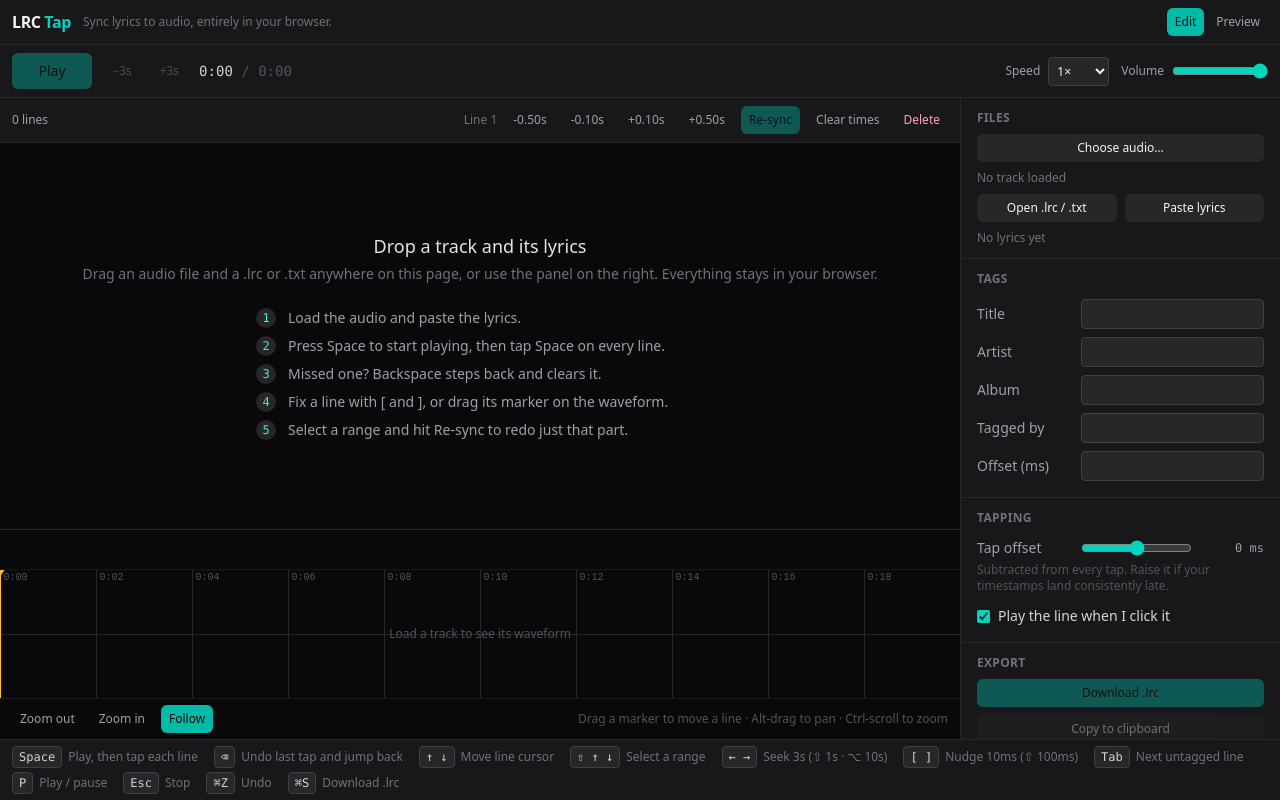
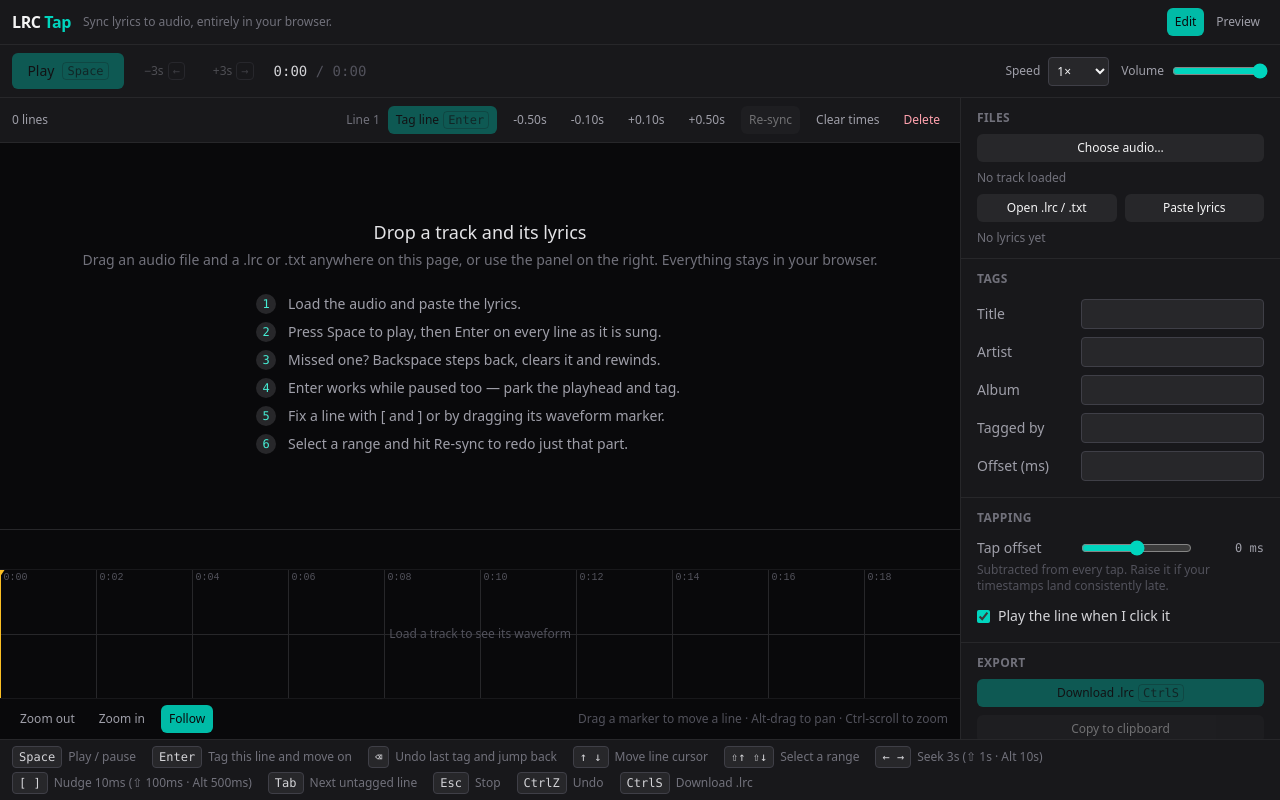
Before and after one commit to heyask/lrc-tap, a React (Vite) app: page / in a window 1280 px wide. Built offline with nearby package versions, Linux system fonts and the light colour scheme.

Commit message:
Split Space/Enter, surface shortcuts on buttons, pause only on waveform drags

```diff
--- a/src/app/empty-state.tsx
+++ b/src/app/empty-state.tsx
@@ -11,10 +11,11 @@ export function EmptyState() {
 
       <ol className="w-full max-w-md space-y-2 text-left text-sm text-zinc-400">
         <Step number={1} text="Load the audio and paste the lyrics." />
-        <Step number={2} text="Press Space to start playing, then tap Space on every line." />
-        <Step number={3} text="Missed one? Backspace steps back and clears it." />
-        <Step number={4} text="Fix a line with [ and ], or drag its marker on the waveform." />
-        <Step number={5} text="Select a range and hit Re-sync to redo just that part." />
+        <Step number={2} text="Press Space to play, then Enter on every line as it is sung." />
+        <Step number={3} text="Missed one? Backspace steps back, clears it and rewinds." />
+        <Step number={4} text="Enter works while paused too — park the playhead and tag." />
+        <Step number={5} text="Fix a line with [ and ] or by dragging its waveform marker." />
+        <Step number={6} text="Select a range and hit Re-sync to redo just that part." />
       </ol>
     </div>
   )
--- a/src/app/shortcut-bar.tsx
+++ b/src/app/shortcut-bar.tsx
@@ -1,15 +1,20 @@
+import { ALT_LABEL, SHORTCUT } from '../shared/keyboard/shortcut-map.ts'
+
 const SHORTCUTS = [
-  { keys: 'Space', action: 'Play, then tap each line' },
-  { keys: '⌫', action: 'Undo last tap and jump back' },
-  { keys: '↑ ↓', action: 'Move line cursor' },
-  { keys: '⇧ ↑ ↓', action: 'Select a range' },
-  { keys: '← →', action: 'Seek 3s (⇧ 1s · ⌥ 10s)' },
-  { keys: '[ ]', action: 'Nudge 10ms (⇧ 100ms)' },
-  { keys: 'Tab', action: 'Next untagged line' },
-  { keys: 'P', action: 'Play / pause' },
-  { keys: 'Esc', action: 'Stop' },
-  { keys: '⌘Z', action: 'Undo' },
-  { keys: '⌘S', action: 'Download .lrc' },
+  { keys: SHORTCUT.playPause, action: 'Play / pause' },
+  { keys: SHORTCUT.tagLine, action: 'Tag this line and move on' },
+  { keys: SHORTCUT.stepBack, action: 'Undo last tag and jump back' },
+  { keys: SHORTCUT.moveCursor, action: 'Move line cursor' },
+  { keys: SHORTCUT.extendSelection, action: 'Select a range' },
+  { keys: SHORTCUT.seek, action: `Seek 3s (⇧ 1s · ${ALT_LABEL} 10s)` },
+  {
+    keys: `${SHORTCUT.nudgeBack} ${SHORTCUT.nudgeForward}`,
+    action: `Nudge 10ms (⇧ 100ms · ${ALT_LABEL} 500ms)`,
+  },
+  { keys: SHORTCUT.nextUntagged, action: 'Next untagged line' },
+  { keys: SHORTCUT.stop, action: 'Stop' },
+  { keys: SHORTCUT.undo, action: 'Undo' },
+  { keys: SHORTCUT.download, action: 'Download .lrc' },
 ]
 
 export function ShortcutBar() {
--- a/src/features/audio/transport-bar.tsx
+++ b/src/features/audio/transport-bar.tsx
@@ -1,10 +1,10 @@
+import { SEEK_STEP_MS, SHORTCUT } from '../../shared/keyboard/shortcut-map.ts'
 import { formatClock } from '../../shared/time/format-timestamp.ts'
 import { Button } from '../../shared/ui/button.tsx'
 import { audioEngine, useAudioStore } from './audio-engine.ts'
 import { useCurrentTimeMs } from './use-current-time.ts'
 
 const RATES = [0.5, 0.75, 1, 1.25, 1.5]
-const SEEK_STEP_MS = 3000
 
 export function TransportBar() {
   const isReady = useAudioStore((state) => state.isReady)
@@ -20,8 +20,9 @@ export function TransportBar() {
         variant="primary"
         onClick={() => audioEngine.toggle()}
         disabled={!isReady}
+        shortcut={SHORTCUT.playPause}
         aria-label={isPlaying ? 'Pause' : 'Play'}
-        className="w-20"
+        className="w-28"
       >
         {isPlaying ? 'Pause' : 'Play'}
       </Button>
@@ -30,7 +31,8 @@ export function TransportBar() {
         size="sm"
         variant="ghost"
         disabled={!isReady}
-        onClick={() => audioEngine.nudge({ deltaMs: -SEEK_STEP_MS })}
+        shortcut={SHORTCUT.seekBack}
+        onClick={() => audioEngine.nudge({ deltaMs: -SEEK_STEP_MS.normal })}
       >
         −3s
       </Button>
@@ -38,7 +40,8 @@ export function TransportBar() {
         size="sm"
         variant="ghost"
         disabled={!isReady}
-        onClick={() => audioEngine.nudge({ deltaMs: SEEK_STEP_MS })}
+        shortcut={SHORTCUT.seekForward}
+        onClick={() => audioEngine.nudge({ deltaMs: SEEK_STEP_MS.normal })}
       >
         +3s
       </Button>
--- a/src/features/editor/editor-toolbar.tsx
+++ b/src/features/editor/editor-toolbar.tsx
@@ -1,13 +1,12 @@
+import { NUDGE_STEP_MS, SHORTCUT } from '../../shared/keyboard/shortcut-map.ts'
 import { formatDelta } from '../../shared/time/format-timestamp.ts'
 import { Button } from '../../shared/ui/button.tsx'
-import { audioEngine } from '../audio/audio-engine.ts'
+import { audioEngine, useAudioStore } from '../audio/audio-engine.ts'
 import { selectionRange, useEditorStore } from './editor-store.ts'
 import { countUntagged, findOrderingIssues } from './line-operations.ts'
 import { rangeLength } from './line-range.ts'
 import { findResyncStartMs } from './resync.ts'
-
-const FINE_NUDGE_MS = 100
-const COARSE_NUDGE_MS = 500
+import { tagCursorLine } from './tag-line.ts'
 
 export function EditorToolbar() {
   const lines = useEditorStore((state) => state.lines)
@@ -21,6 +20,7 @@ export function EditorToolbar() {
   const sortTimes = useEditorStore((state) => state.sortTimes)
   const beginResync = useEditorStore((state) => state.beginResync)
   const endResync = useEditorStore((state) => state.endResync)
+  const isReady = useAudioStore((state) => state.isReady)
 
   const range = selectionRange({ cursorIndex, selectionAnchor })
   const selectedCount = rangeLength({ range })
@@ -46,10 +46,16 @@ export function EditorToolbar() {
           Re-syncing lines {resync.range.start + 1}–{resync.range.end + 1}
         </span>
         <span className="text-teal-400/80">
-          Tap Space on each line. Lines outside the range are untouched.
+          Press {SHORTCUT.tagLine} on each line. Lines outside the range are untouched.
         </span>
-        <Button size="sm" variant="subtle" className="ml-auto" onClick={stopResync}>
-          Stop (Esc)
+        <Button
+          size="sm"
+          variant="subtle"
+          className="ml-auto"
+          shortcut={SHORTCUT.stop}
+          onClick={stopResync}
+        >
+          Stop
         </Button>
       </div>
     )
@@ -74,56 +80,106 @@ export function EditorToolbar() {
           >
             {issues.length} out of order
           </button>
-          <Button size="sm" variant="ghost" onClick={sortTimes}>
+          <Button
+            size="sm"
+            variant="ghost"
+            title="Re-deal the timestamps in ascending order"
+            onClick={sortTimes}
+          >
             Sort by time
           </Button>
         </>
       )}
 
-      <span className="ml-auto flex items-center gap-2">
+      <span className="ml-auto flex flex-wrap items-center gap-2">
         <span className="text-zinc-500">
           {selectedCount === 1
             ? `Line ${range.start + 1}`
             : `Lines ${range.start + 1}–${range.end + 1}`}
         </span>
+
         <Button
           size="sm"
-          variant="ghost"
-          onClick={() => nudgeSelection({ deltaMs: -COARSE_NUDGE_MS })}
+          variant="primary"
+          disabled={lines.length === 0 || !isReady}
+          shortcut={SHORTCUT.tagLine}
+          title={`Stamp the playhead onto this line and move on (${SHORTCUT.tagLine}). Works while paused.`}
+          onClick={tagCursorLine}
         >
-          {formatDelta({ deltaMs: -COARSE_NUDGE_MS })}
+          Tag line
+        </Button>
+
+        <NudgeButton
+          deltaMs={-NUDGE_STEP_MS.coarse}
+          shortcut={SHORTCUT.nudgeBackCoarse}
+          onNudge={nudgeSelection}
+        />
+        <NudgeButton
+          deltaMs={-NUDGE_STEP_MS.medium}
+          shortcut={SHORTCUT.nudgeBackMedium}
+          onNudge={nudgeSelection}
+        />
+        <NudgeButton
+          deltaMs={NUDGE_STEP_MS.medium}
+          shortcut={SHORTCUT.nudgeForwardMedium}
+          onNudge={nudgeSelection}
+        />
+        <NudgeButton
+          deltaMs={NUDGE_STEP_MS.coarse}
+          shortcut={SHORTCUT.nudgeForwardCoarse}
+          onNudge={nudgeSelection}
+        />
+
+        <Button
+          size="sm"
+          variant="subtle"
+          disabled={lines.length === 0}
+          title="Play this range from the top and re-tap it — lines outside stay as they are"
+          onClick={startResync}
+        >
+          Re-sync
         </Button>
         <Button
           size="sm"
           variant="ghost"
-          onClick={() => nudgeSelection({ deltaMs: -FINE_NUDGE_MS })}
+          title="Drop the timestamps on these lines, keeping the words"
+          onClick={clearSelectionTimes}
         >
-          {formatDelta({ deltaMs: -FINE_NUDGE_MS })}
+          Clear times
         </Button>
         <Button
           size="sm"
-          variant="ghost"
-          onClick={() => nudgeSelection({ deltaMs: FINE_NUDGE_MS })}
+          variant="danger"
+          title="Remove these lines from the lyrics"
+          onClick={deleteSelection}
         >
-          {formatDelta({ deltaMs: FINE_NUDGE_MS })}
-        </Button>
-        <Button
-          size="sm"
-          variant="ghost"
-          onClick={() => nudgeSelection({ deltaMs: COARSE_NUDGE_MS })}
-        >
-          {formatDelta({ deltaMs: COARSE_NUDGE_MS })}
-        </Button>
-        <Button size="sm" variant="primary" onClick={startResync} disabled={lines.length === 0}>
-          Re-sync
-        </Button>
-        <Button size="sm" variant="ghost" onClick={clearSelectionTimes}>
-          Clear times
-        </Button>
-        <Button size="sm" variant="danger" onClick={deleteSelection}>
           Delete
         </Button>
       </span>
     </div>
   )
 }
+
+function NudgeButton({
+  deltaMs,
+  shortcut,
+  onNudge,
+}: {
+  deltaMs: number
+  shortcut: string
+  onNudge: (input: { deltaMs: number }) => void
+}) {
+  const label = formatDelta({ deltaMs })
+
+  return (
+    <Button
+      size="sm"
+      variant="ghost"
+      shortcut={shortcut}
+      shortcutDisplay="tooltip"
+      onClick={() => onNudge({ deltaMs })}
+    >
+      {label}
+    </Button>
+  )
+}
--- /dev/null
+++ b/src/features/editor/tag-line.ts
@@ -0,0 +1,19 @@
+import { audioEngine } from '../audio/audio-engine.ts'
+import { useSettingsStore } from '../settings/settings-store.ts'
+import { useEditorStore } from './editor-store.ts'
+
+/**
+ * Stamps the playhead onto the cursor line and moves on. Independent of
+ * playback state, so a line can be tagged while paused. Ends a re-sync run
+ * once its last line is tagged.
+ */
+export function tagCursorLine(): void {
+  const { tapOffsetMs } = useSettingsStore.getState()
+  const timeMs = Math.max(0, audioEngine.getTimeMs() - tapOffsetMs)
+  const { finishedResync } = useEditorStore.getState().tagCursor({ timeMs })
+
+  if (finishedResync) {
+    useEditorStore.getState().endResync()
+    audioEngine.pause()
+  }
+}
--- a/src/features/io/export-panel.tsx
+++ b/src/features/io/export-panel.tsx
@@ -1,4 +1,5 @@
 import { useNoticeStore } from '../../app/notice-store.ts'
+import { SHORTCUT } from '../../shared/keyboard/shortcut-map.ts'
 import { Button } from '../../shared/ui/button.tsx'
 import { Panel } from '../../shared/ui/panel.tsx'
 import { useEditorStore } from '../editor/editor-store.ts'
@@ -21,6 +22,7 @@ export function ExportPanel() {
           variant="primary"
           size="sm"
           disabled={lines.length === 0}
+          shortcut={SHORTCUT.download}
           onClick={() => downloadLrc({ lines, metadata, audioFileName })}
         >
           Download .lrc
--- a/src/features/io/files-panel.tsx
+++ b/src/features/io/files-panel.tsx
@@ -82,7 +82,9 @@ export function FilesPanel() {
               onClick={() => {
                 adoptLyricsText({ source: pasteDraft })
                 setPasteDraft(null)
-                showNotice({ message: 'Lyrics loaded. Press Space to start tagging.' })
+                showNotice({
+                  message: 'Lyrics loaded. Press Space to play, then Enter to tag each line.',
+                })
               }}
             >
               Use these lyrics
--- /dev/null
+++ b/src/shared/keyboard/shortcut-map.ts
@@ -0,0 +1,47 @@
+/** How far `←` / `→` move the playhead, by modifier. */
+export const SEEK_STEP_MS = {
+  normal: 3000,
+  fine: 1000,
+  coarse: 10_000,
+} as const
+
+/**
+ * How far `[` / `]` move the selected timestamps, by modifier. The three tiers
+ * are the single source for both the keyboard map and the nudge buttons, so a
+ * button and its shortcut always move by the same amount.
+ */
+export const NUDGE_STEP_MS = {
+  fine: 10,
+  medium: 100,
+  coarse: 500,
+} as const
+
+const isApplePlatform = /Mac|iPhone|iPad/.test(navigator.userAgent)
+
+export const MOD_LABEL = isApplePlatform ? '⌘' : 'Ctrl'
+export const ALT_LABEL = isApplePlatform ? '⌥' : 'Alt'
+const SHIFT_LABEL = '⇧'
+
+/** Key labels shown on buttons, in tooltips and in the shortcut bar. */
+export const SHORTCUT = {
+  playPause: 'Space',
+  tagLine: 'Enter',
+  stepBack: '⌫',
+  moveCursor: '↑ ↓',
+  extendSelection: `${SHIFT_LABEL}↑ ${SHIFT_LABEL}↓`,
+  seekBack: '←',
+  seekForward: '→',
+  seek: '← →',
+  nudgeBack: '[',
+  nudgeForward: ']',
+  nudgeBackMedium: `${SHIFT_LABEL}[`,
+  nudgeForwardMedium: `${SHIFT_LABEL}]`,
+  nudgeBackCoarse: `${ALT_LABEL}[`,
+  nudgeForwardCoarse: `${ALT_LABEL}]`,
+  nextUntagged: 'Tab',
+  stop: 'Esc',
+  undo: `${MOD_LABEL}Z`,
+  redo: `${MOD_LABEL}${SHIFT_LABEL}Z`,
+  selectAll: `${MOD_LABEL}A`,
+  download: `${MOD_LABEL}S`,
+} as const
--- a/src/shared/ui/button.tsx
+++ b/src/shared/ui/button.tsx
@@ -16,22 +16,40 @@ const SIZE_CLASSES: Record<Size, string> = {
   md: 'h-9 gap-2 px-3 text-sm',
 }
 
+const KBD_CLASSES: Record<Variant, string> = {
+  primary: 'border-zinc-950/25 text-zinc-950/70',
+  subtle: 'border-zinc-600 text-zinc-400',
+  ghost: 'border-zinc-700 text-zinc-500',
+  danger: 'border-rose-400/40 text-rose-300/70',
+}
+
 type ButtonProps = ButtonHTMLAttributes<HTMLButtonElement> & {
   variant?: Variant
   size?: Size
+  /** Key that triggers the same action, e.g. `Space`. */
+  shortcut?: string
+  /** `inline` prints a kbd chip next to the label; `tooltip` keeps the button narrow. */
+  shortcutDisplay?: 'inline' | 'tooltip'
   children: ReactNode
 }
 
 export function Button({
   variant = 'subtle',
   size = 'md',
+  shortcut,
+  shortcutDisplay = 'inline',
   className,
+  title,
   children,
   ...rest
 }: ButtonProps) {
+  const showChip = shortcut !== undefined && shortcutDisplay === 'inline'
+
   return (
     <button
       type="button"
+      title={resolveTitle({ title, shortcut, children })}
+      {...(shortcut === undefined ? {} : { 'aria-keyshortcuts': shortcut })}
       className={cx(
         'inline-flex shrink-0 items-center justify-center rounded-md transition-colors',
         'focus-visible:outline focus-visible:outline-2 focus-visible:outline-teal-400',
@@ -43,6 +61,28 @@ export function Button({
       {...rest}
     >
       {children}
+      {showChip && (
+        <kbd
+          className={cx('rounded border px-1 font-mono text-xs leading-4', KBD_CLASSES[variant])}
+        >
+          {shortcut}
+        </kbd>
+      )}
     </button>
   )
 }
+
+/** An explicit title wins; otherwise a text label and its key make one. */
+function resolveTitle({
+  title,
+  shortcut,
+  children,
+}: {
+  title: string | undefined
+  shortcut: string | undefined
+  children: ReactNode
+}): string | undefined {
+  if (title !== undefined) return title
+  if (shortcut === undefined) return undefined
+  return typeof children === 'string' ? `${children} (${shortcut})` : shortcut
+}
```
Also changed, not shown: src/app/global-shortcuts.ts (+15 -36 lines), src/features/editor/lyric-row.tsx (+22 -4 lines), src/features/waveform/waveform-view.tsx (+45 -10 lines), 1 other file (tests, documents, lock files or other folders).
